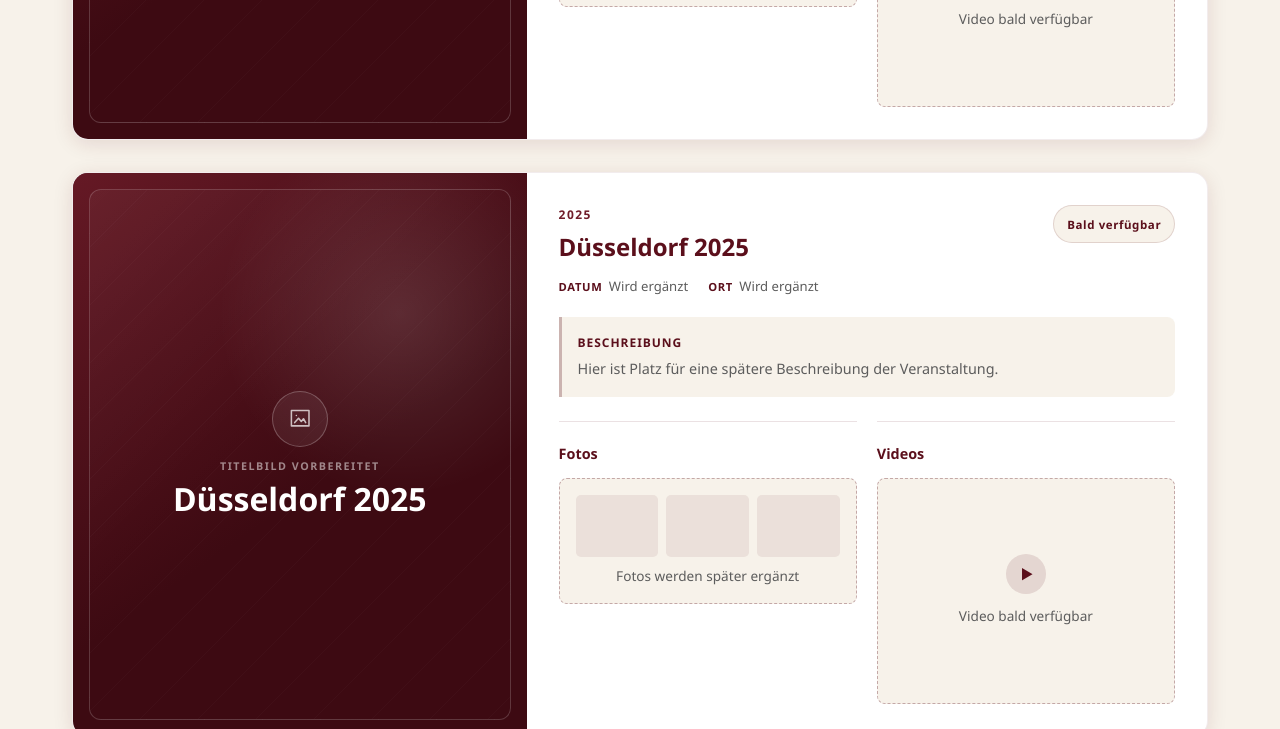
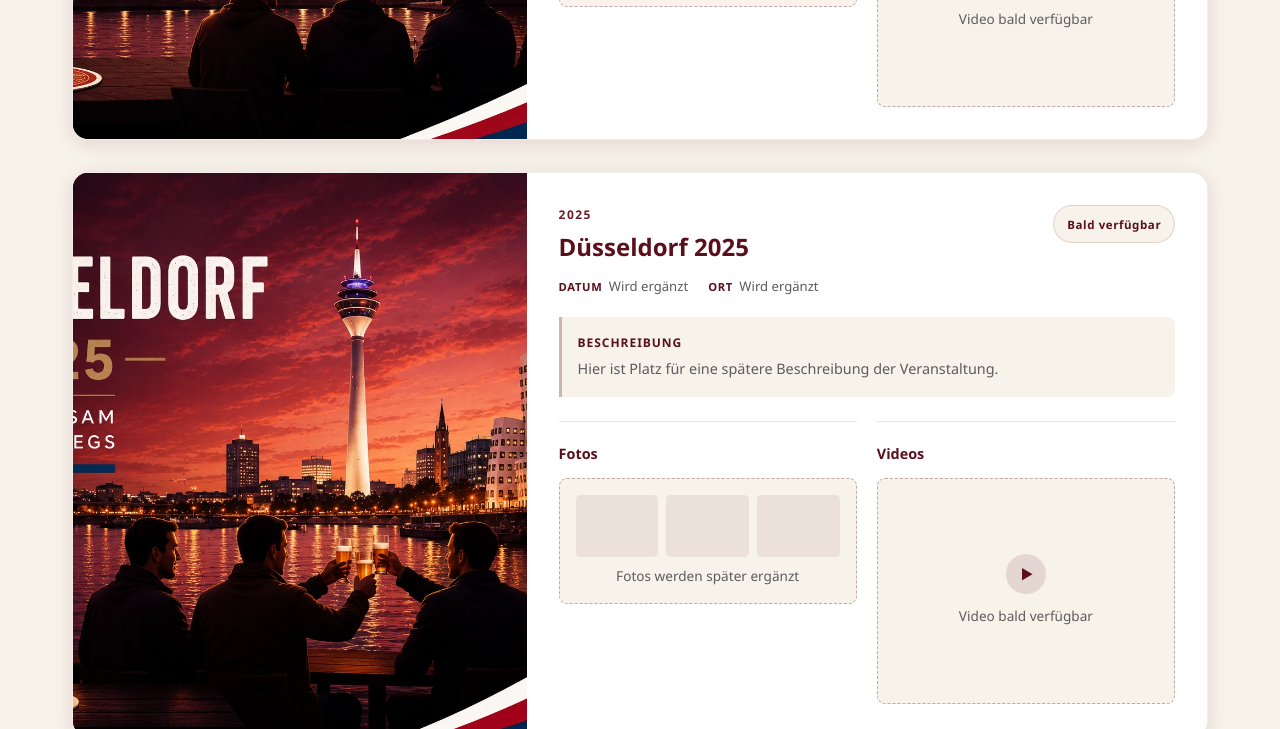
Before and after one commit to svenyh/kulturverein-woelpinghausen, a website: page fotos-videos.html in a window 1280 px wide. Shown: the part 750-1479 px from the top of the page. Drawn offline with Linux system fonts and the light colour scheme.

Commit message:
Add event covers and optimize Leipzig video

```diff
--- /dev/null
+++ b/css/media-event-covers.css
@@ -0,0 +1,17 @@
+.media-event-card__cover-image {
+  position: absolute;
+  inset: 0;
+  z-index: 2;
+  display: block;
+  width: 100%;
+  height: 100%;
+  max-width: none;
+  padding: 0;
+  object-fit: cover;
+  object-position: center;
+  background: transparent;
+}
+
+.media-event-card__cover-image[hidden] {
+  display: none;
+}
--- a/fotos-videos.html
+++ b/fotos-videos.html
@@ -13,6 +13,7 @@
   <meta property="og:image" content="https://svenyh.github.io/kulturverein-woelpinghausen/images/logo-kulturverein.png">
   <meta property="og:locale" content="de_DE">
   <link rel="stylesheet" href="css/style.css">
+  <link rel="stylesheet" href="css/media-event-covers.css">
   <link rel="icon" href="images/logo-kulturverein.png" type="image/png">
 </head>
 <body data-page="fotos-videos">
@@ -61,7 +62,8 @@
   <main class="page-content section--cream">
     <div class="container media-event-list">
       <article class="media-event-card">
-        <div class="media-event-card__cover" role="img" aria-label="Platzhalter für das Titelbild von Köln 2024">
+        <div class="media-event-card__cover" role="img" aria-label="Event-Cover Köln 2024">
+          <img src="images/events/koeln-2024-cover.webp" alt="" class="media-event-card__cover-image" data-event-cover data-fallback-init="1" hidden>
           <span class="media-event-card__cover-icon" aria-hidden="true"><svg viewBox="0 0 24 24"><path d="M4 5h16v14H4zM7 16l3.5-4 2.5 3 2-2.5 2 3.5M8.5 9.5h.01"/></svg></span>
           <span class="media-event-card__cover-label">Titelbild vorbereitet</span>
           <strong>Köln 2024</strong>
@@ -95,7 +97,8 @@
       </article>
 
       <article class="media-event-card">
-        <div class="media-event-card__cover" role="img" aria-label="Platzhalter für das Titelbild von Düsseldorf 2025">
+        <div class="media-event-card__cover" role="img" aria-label="Event-Cover Düsseldorf 2025">
+          <img src="images/events/duesseldorf-2025-cover.webp" alt="" class="media-event-card__cover-image" data-event-cover data-fallback-init="1" hidden>
           <span class="media-event-card__cover-icon" aria-hidden="true"><svg viewBox="0 0 24 24"><path d="M4 5h16v14H4zM7 16l3.5-4 2.5 3 2-2.5 2 3.5M8.5 9.5h.01"/></svg></span>
           <span class="media-event-card__cover-label">Titelbild vorbereitet</span>
           <strong>Düsseldorf 2025</strong>
@@ -129,7 +132,8 @@
       </article>
 
       <article class="media-event-card">
-        <div class="media-event-card__cover" role="img" aria-label="Platzhalter für das Titelbild von Leipzig 2026">
+        <div class="media-event-card__cover" role="img" aria-label="Event-Cover Leipzig 2026">
+          <img src="images/events/leipzig-2026-cover.webp" alt="" class="media-event-card__cover-image" data-event-cover data-fallback-init="1" hidden>
           <span class="media-event-card__cover-icon" aria-hidden="true"><svg viewBox="0 0 24 24"><path d="M4 5h16v14H4zM7 16l3.5-4 2.5 3 2-2.5 2 3.5M8.5 9.5h.01"/></svg></span>
           <span class="media-event-card__cover-label">Titelbild vorbereitet</span>
           <strong>Leipzig 2026</strong>
--- a/js/media-events.js
+++ b/js/media-events.js
@@ -1,5 +1,22 @@
 (function () {
   'use strict';
+
+  document.querySelectorAll('[data-event-cover]').forEach((image) => {
+    const showCover = () => {
+      image.hidden = false;
+    };
+
+    const showFallback = () => {
+      image.hidden = true;
+    };
+
+    image.addEventListener('load', showCover, { once: true });
+    image.addEventListener('error', showFallback);
+
+    if (image.complete) {
+      image.naturalWidth > 0 ? showCover() : showFallback();
+    }
+  });
 
   document.querySelectorAll('.media-video[data-video-src]').forEach((container) => {
     const video = container.querySelector('.media-video__player');
```
Also changed, not shown: images/events/duesseldorf-2025-cover.webp (added), images/events/koeln-2024-cover.webp (added), images/events/leipzig-2026-cover.webp (added).
